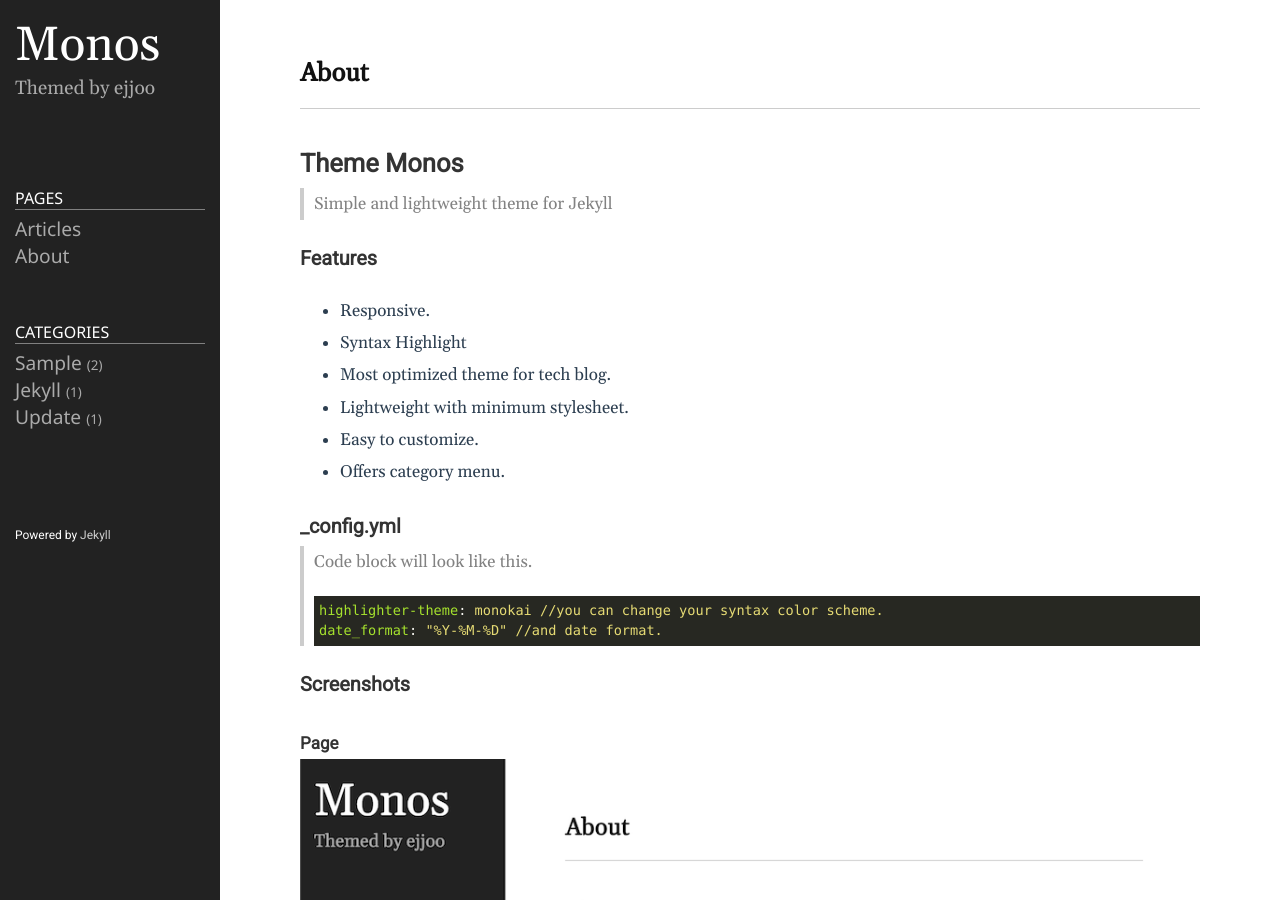
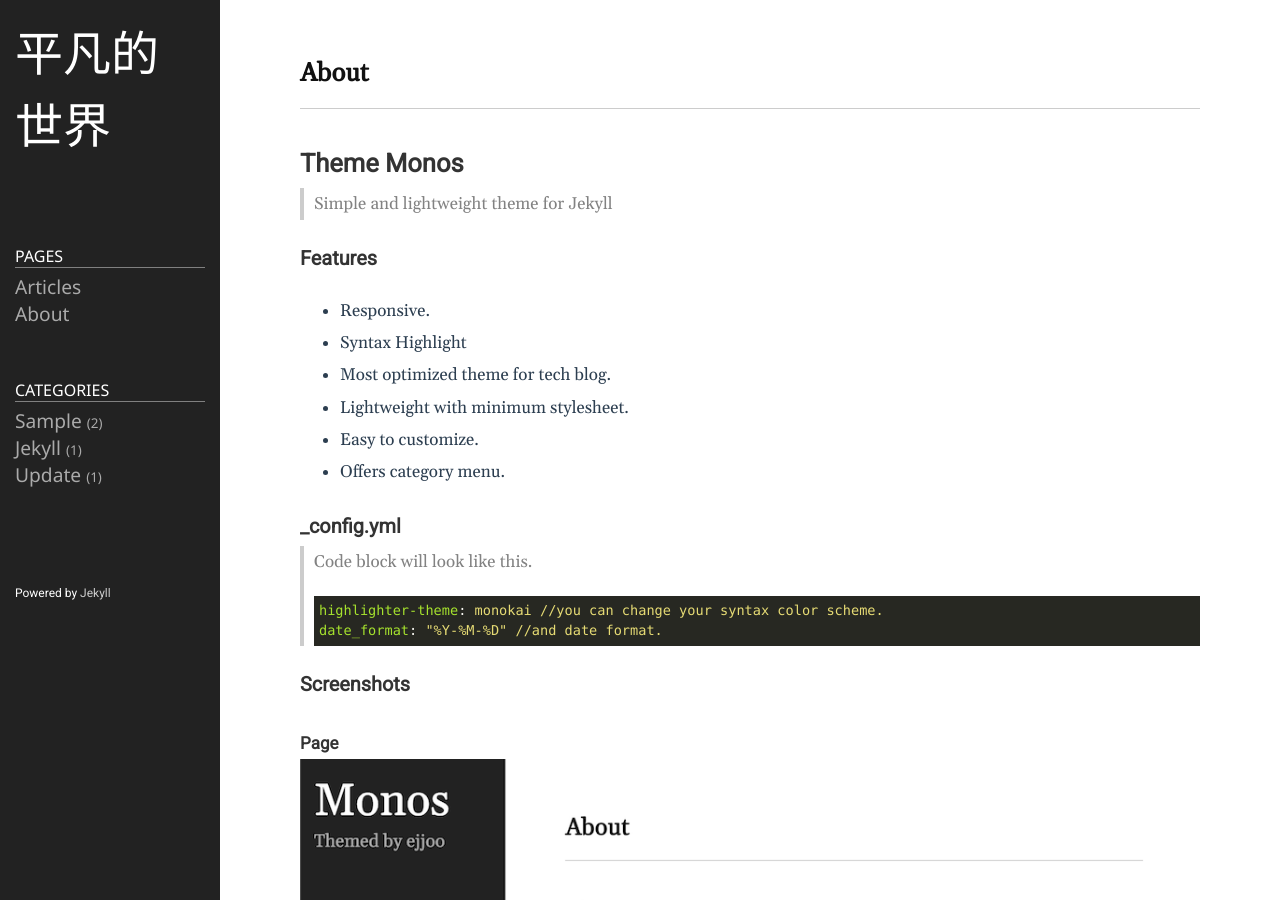
Before and after one commit to Honlay/Honlay.github.io, a Jekyll site: the page built from README.md, in a window 1280 px wide and 900 px high. Built offline with Jekyll 4.4.1, drawn with Linux system fonts in a browser that asks for light colours.

Commit message:
Update _config.yml

```diff
--- a/_config.yml
+++ b/_config.yml
@@ -18,13 +18,13 @@
 # You can create any custom variable you would like, and they will be accessible
 # in the templates via {{ site.myvariable }}.
 
-title: Monos
-email: ejjoo7994@gmail.com
+title: 平凡的世界
+email: yuhonglei86@gmail.com
 description: >- # this means to ignore newlines until "baseurl:"
-  Themed by ejjoo
+
 # baseurl: "/" # the subpath of your site, e.g. /blog
 # url: "http://ejjoo.github.io" # the base hostname & protocol for your site, e.g. http://example.com
-github_username: ejjoo
+github_username: Honlay
 highlighter: rouge
 svg:
   optimize: true
```
